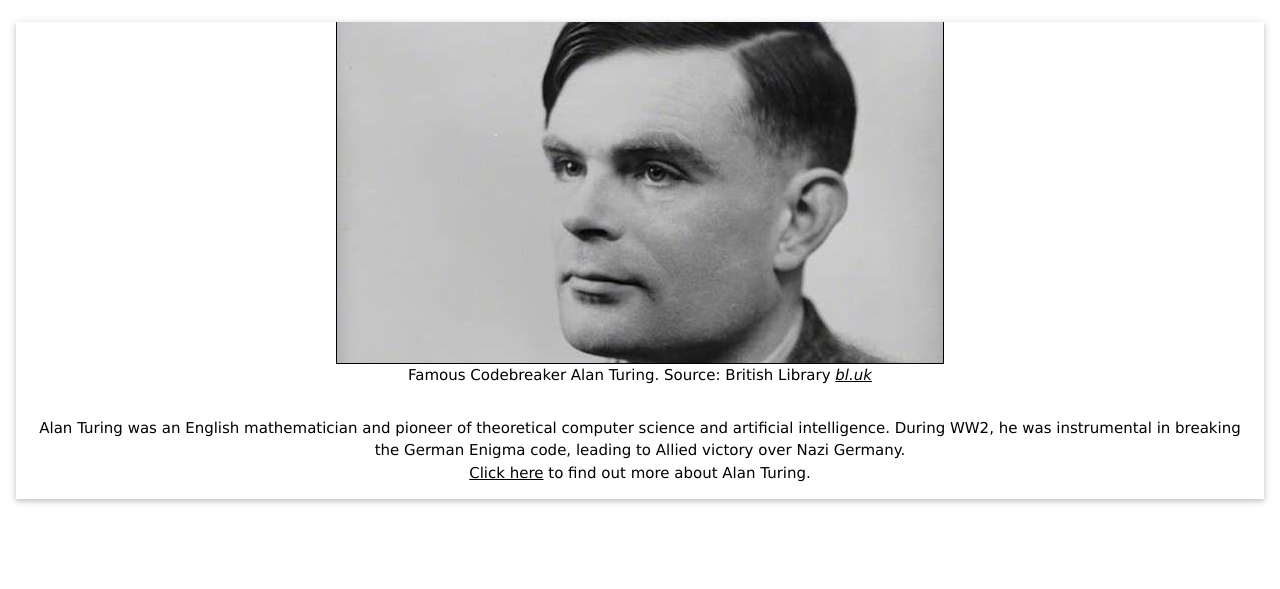
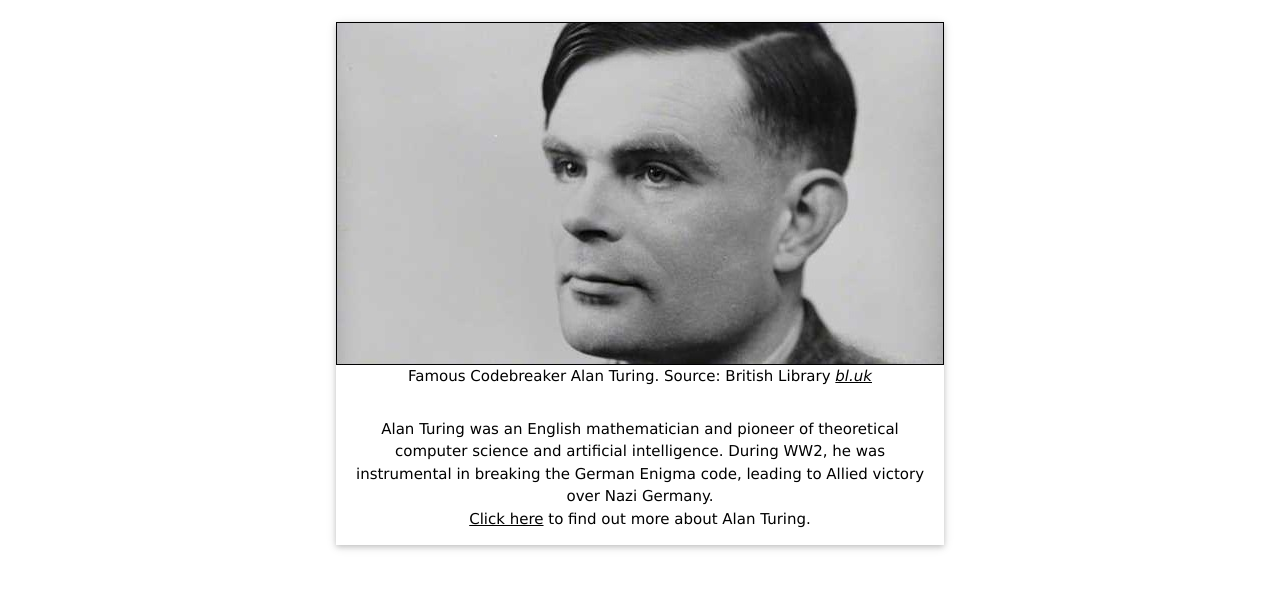
Before and after one commit to leochilds/tribute-page, a plain HTML site: page index.html in a window 1280 px wide. Shown: the part 67-656 px from the top of the page. Drawn offline with nearby package versions, Linux system fonts and the light colour scheme.

Commit message:
styling and w3c valid

```diff
--- a/style.css
+++ b/style.css
@@ -4,3 +4,18 @@ img {
     max-width: 608px;
     margin: auto;
 }
+
+#tribute-card {
+    width: fit-content;
+    max-width: 608px;
+}
+
+figure {
+    border-top: black solid 1px; /* Image has a border on bottom and sides. Added for consistancy */
+    margin: 1em 0px;
+}
+
+.w3-card {
+    display: block;
+    margin: auto;
+}
```
